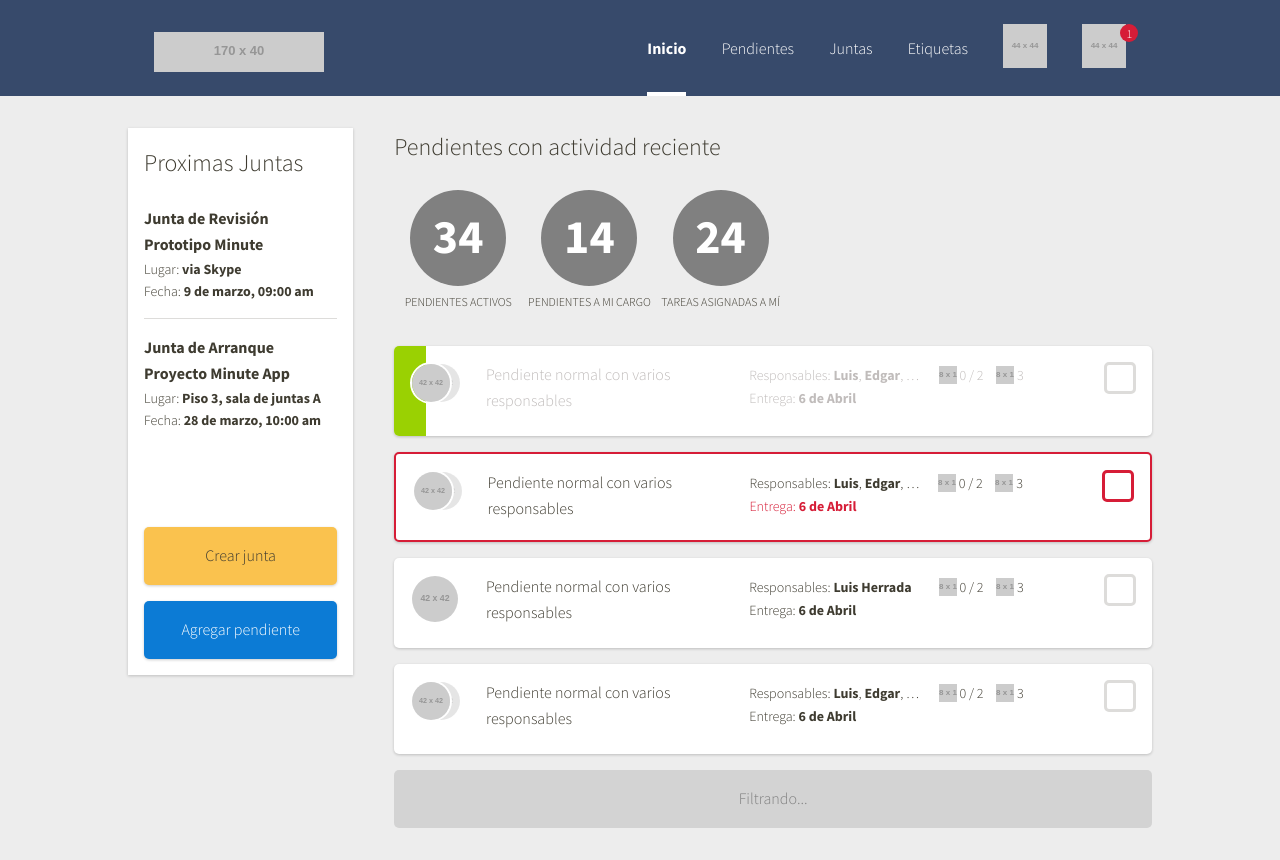
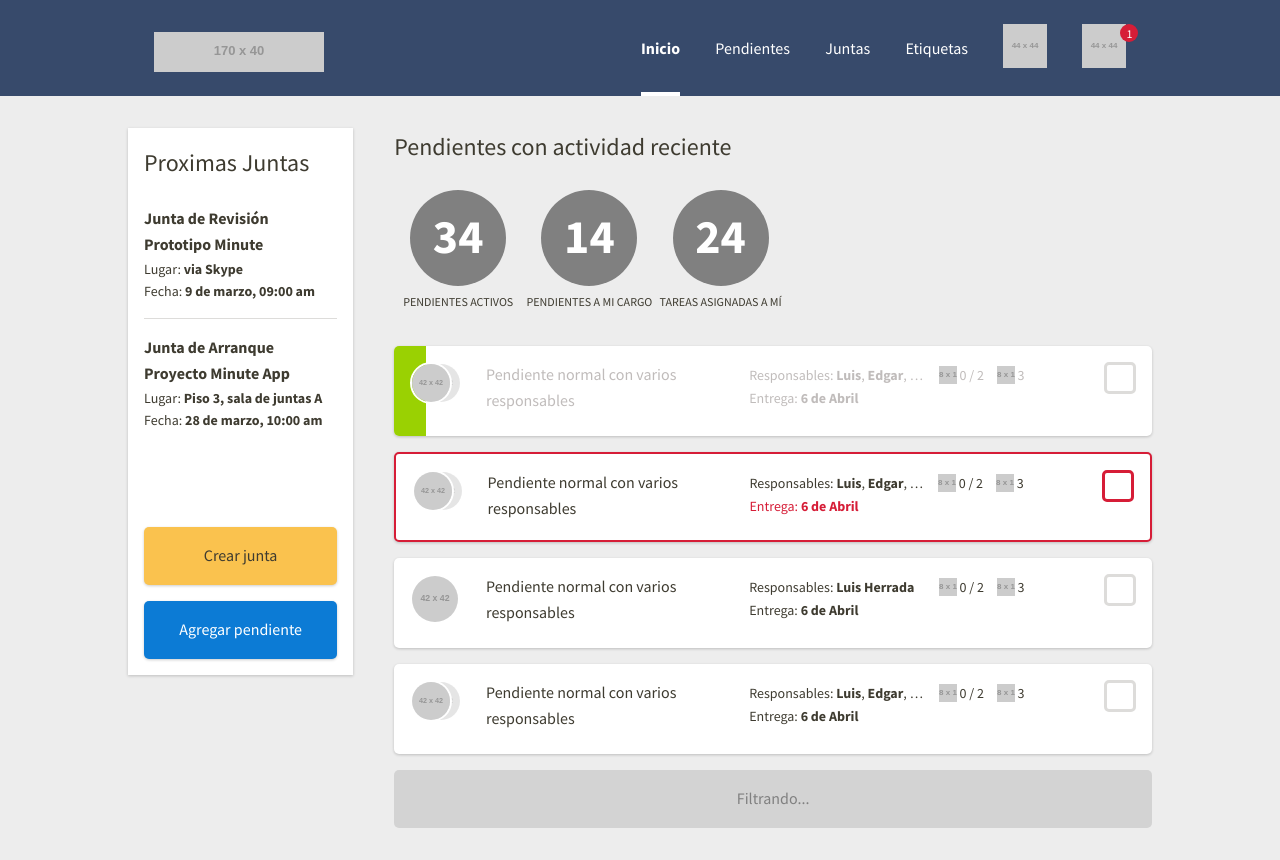
Before and after one commit to piojos/etunim, a PHP site: page / in a window 1280 px wide. Run offline with PHP 8.4, Linux system fonts and the light colour scheme; grey boxes labelled with a size stand in for pictures from a placeholder-image service; data that the repository does not hold is empty; style sheets or scripts are compiled from the project's sources; some libraries are stand-ins or nearby versions.

Commit message:
Type correct

```diff
--- a/header.php
+++ b/header.php
@@ -15,7 +15,7 @@
 
   <!-- FONT
   –––––––––––––––––––––––––––––––––––––––––––––––––– -->
-  <link href="//fonts.googleapis.com/css?family=Source+Sans+Pro:300,300i,700" rel="stylesheet" type="text/css">
+  <link href="//fonts.googleapis.com/css?family=Source+Sans+Pro:400,400i,700" rel="stylesheet" type="text/css">
 
   <!-- CSS
   –––––––––––––––––––––––––––––––––––––––––––––––––– -->
--- a/login.php
+++ b/login.php
@@ -15,7 +15,7 @@
 
   <!-- FONT
   –––––––––––––––––––––––––––––––––––––––––––––––––– -->
-  <link href="//fonts.googleapis.com/css?family=Source+Sans+Pro:300,300i,700" rel="stylesheet" type="text/css">
+  <link href="//fonts.googleapis.com/css?family=Source+Sans+Pro:400,400i,700" rel="stylesheet" type="text/css">
 
   <!-- CSS
   –––––––––––––––––––––––––––––––––––––––––––––––––– -->
```
